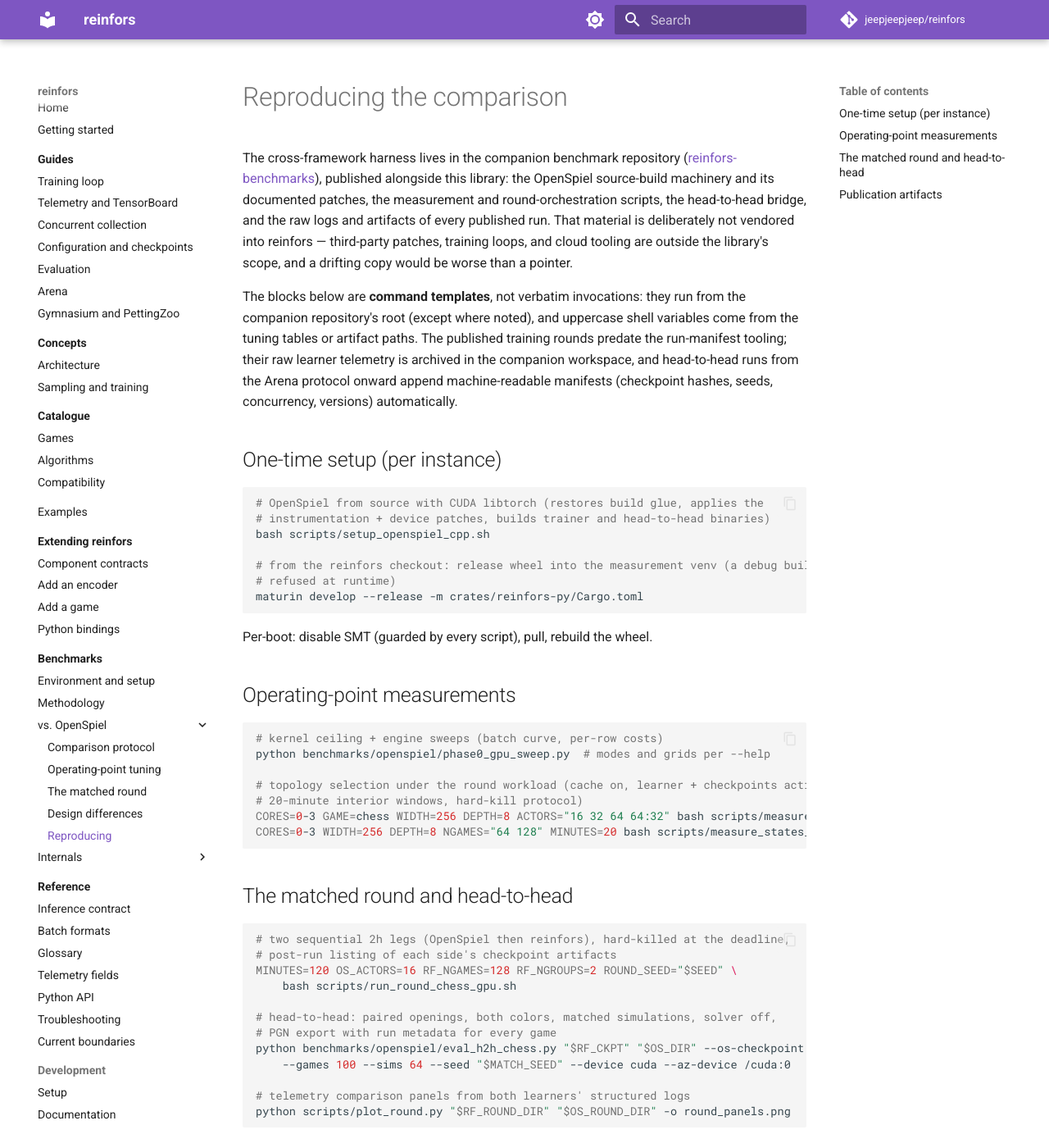
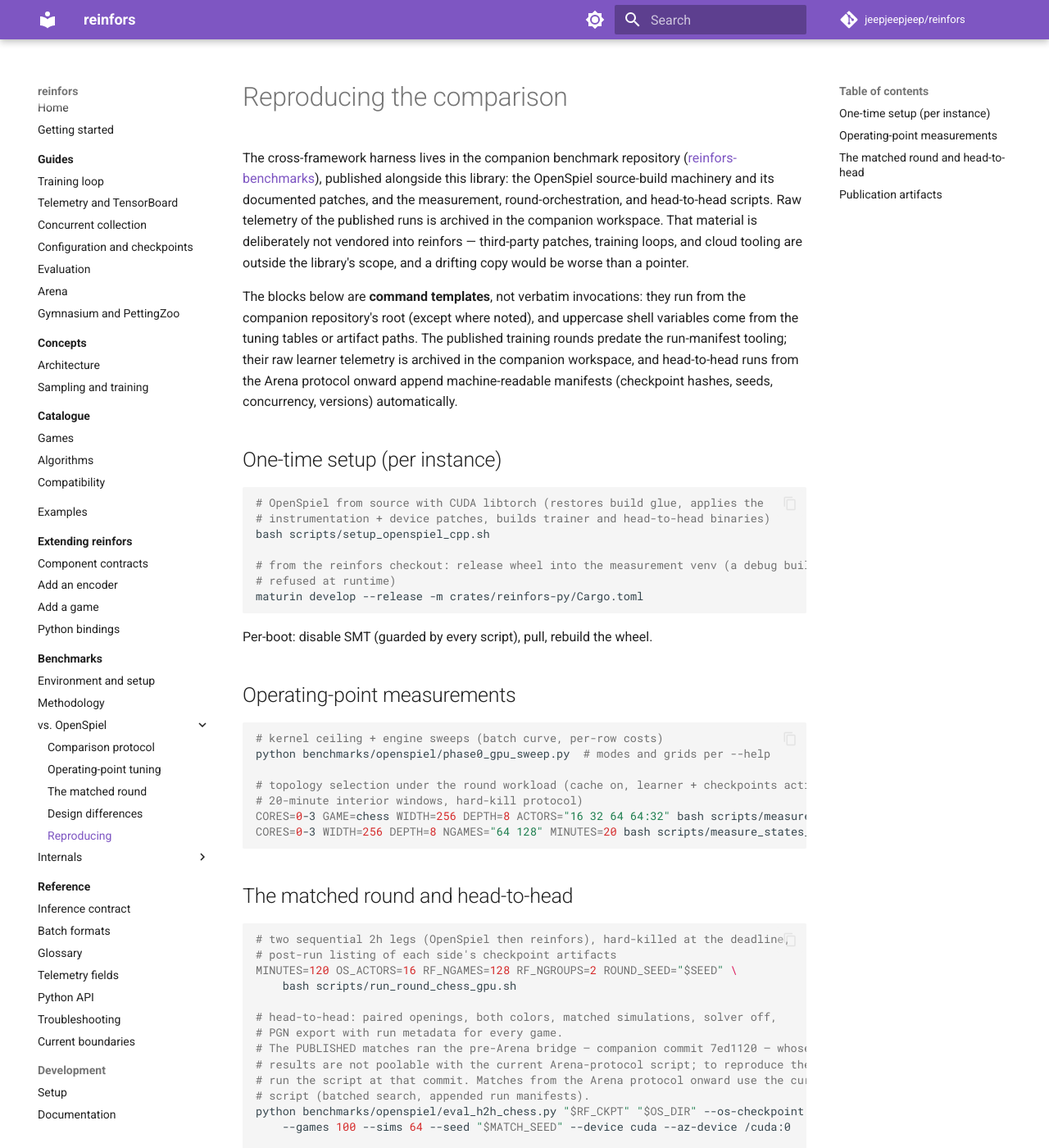
Before and after one commit to jeepjeepjeep/reinfors, an MkDocs documentation site: the page built from docs/benchmarks/openspiel/reproducing.md, in a window 1280 px wide and 1400 px high. Shown: the whole window at 82% size. Built offline with MkDocs 1.6.1 and Material for MkDocs 9.7.7, drawn with Linux system fonts in a browser that asks for light colours; comment, search, counter and statistics services are not loaded.

Commit message:
reproducing: pin the published-H2H bridge commit; claim only artifacts that are public

```diff
--- a/docs/benchmarks/openspiel/reproducing.md
+++ b/docs/benchmarks/openspiel/reproducing.md
@@ -3,8 +3,9 @@
 The cross-framework harness lives in the companion benchmark repository
 ([reinfors-benchmarks](https://github.com/jeepjeepjeep/reinfors-benchmarks)), published
 alongside this library: the OpenSpiel source-build
-machinery and its documented patches, the measurement and round-orchestration scripts, the
-head-to-head bridge, and the raw logs and artifacts of every published run. That material
+machinery and its documented patches, and the measurement, round-orchestration, and
+head-to-head scripts. Raw telemetry of the published runs is archived in the companion
+workspace. That material
 is deliberately not vendored into reinfors — third-party patches, training loops, and
 cloud tooling are outside the library's scope, and a drifting copy would be worse than a
 pointer.
@@ -51,7 +52,11 @@
     bash scripts/run_round_chess_gpu.sh
 
 # head-to-head: paired openings, both colors, matched simulations, solver off,
-# PGN export with run metadata for every game
+# PGN export with run metadata for every game.
+# The PUBLISHED matches ran the pre-Arena bridge — companion commit 7ed1120 — whose
+# results are not poolable with the current Arena-protocol script; to reproduce them,
+# run the script at that commit. Matches from the Arena protocol onward use the current
+# script (batched search, appended run manifests).
 python benchmarks/openspiel/eval_h2h_chess.py "$RF_CKPT" "$OS_DIR" --os-checkpoint "$OS_CHECKPOINT" \
     --games 100 --sims 64 --seed "$MATCH_SEED" --device cuda --az-device /cuda:0
 
```
